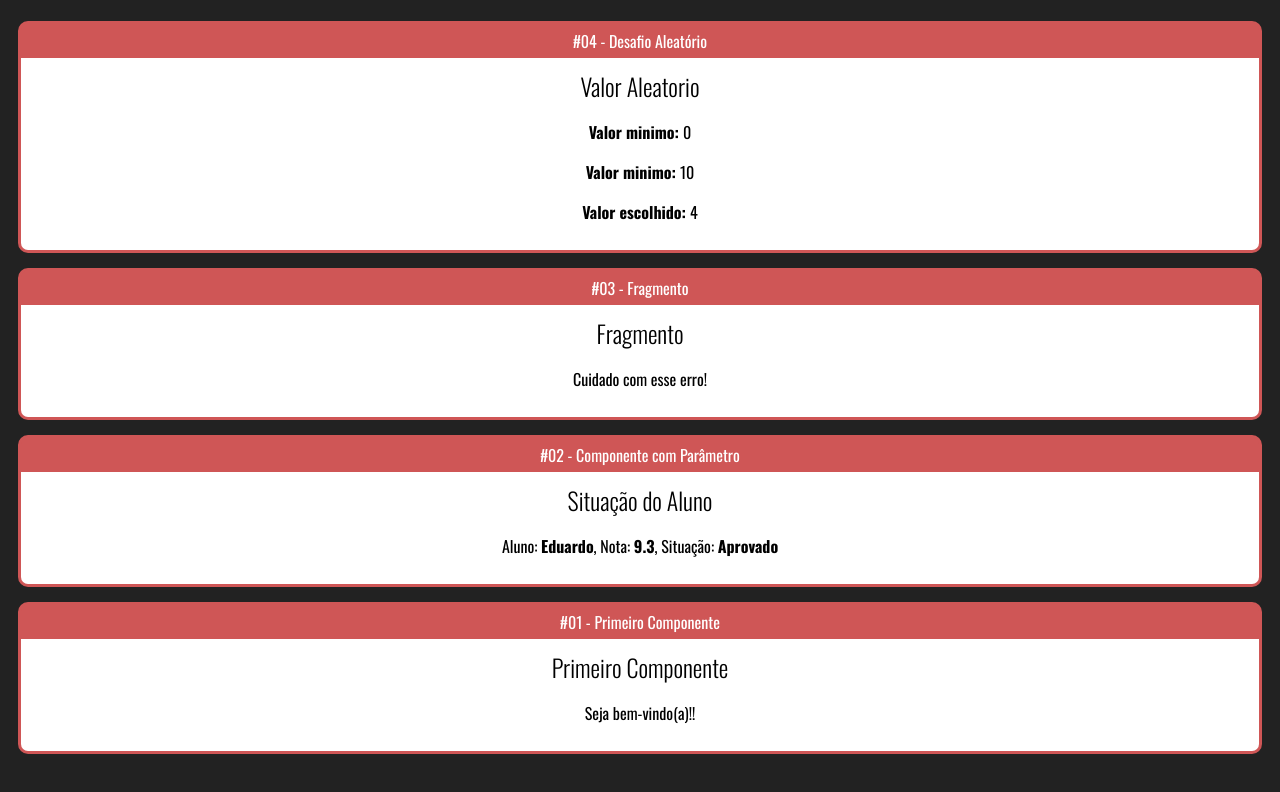
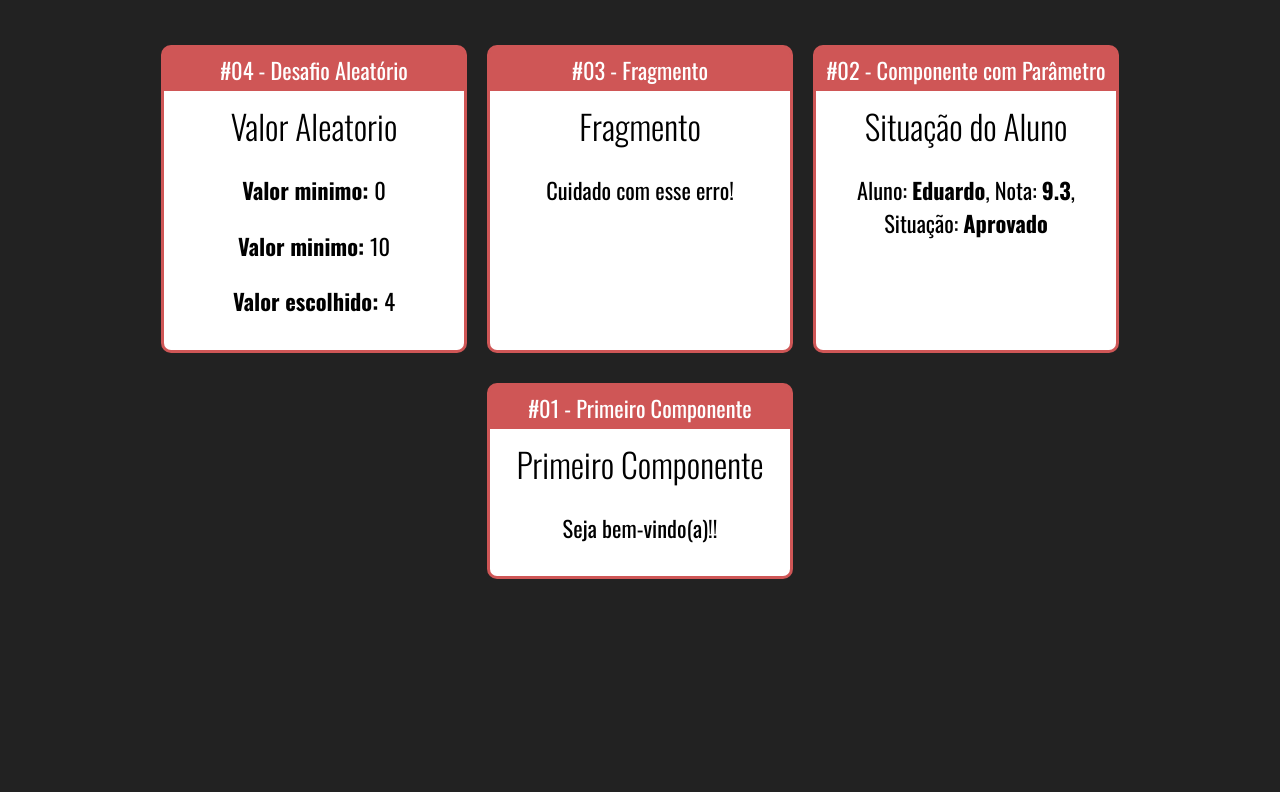
Before and after one commit to eduardobcoelho/react-curso, a React (Create React App) app in the folder fundamentos-react/: page / in a window 1280 px wide. Shown: the top 792 px of the page. Built offline with nearby package versions, Linux system fonts and the light colour scheme.

Commit message:
CSS Cards

```diff
--- /dev/null
+++ b/fundamentos-react/src/App.css
@@ -0,0 +1,5 @@
+.App .Cards {
+    display: flex;
+    justify-content: center;
+    flex-wrap: wrap;
+}
--- a/fundamentos-react/src/App.jsx
+++ b/fundamentos-react/src/App.jsx
@@ -1,3 +1,4 @@
+import "./App.css";
 import React from "react";
 
 import Card from "./components/layout/Card";
@@ -7,9 +8,10 @@
 import Primeiro from "./components/basicos/Primeiro";
 
 export default () => (
-  <div id="app">
+  <div className="App">
     <h1></h1>
 
+    <div className="Cards">
       <Card titulo="#04 - Desafio Aleatório">
         <Aleatorio min={0} max={10} />
       </Card>
@@ -26,4 +28,5 @@
         <Primeiro></Primeiro>
       </Card>
     </div>
+  </div>
 );
--- a/fundamentos-react/src/components/layout/Card.css
+++ b/fundamentos-react/src/components/layout/Card.css
@@ -4,6 +4,11 @@
     border-radius: 10px;
     overflow: hidden;
     margin: 15px 10px;
+
+    display: flex;
+    flex-direction: column;
+    min-width: 300px;
+    max-width: 300px;
 }
 
 .Card .Title {
@@ -13,6 +18,7 @@
 }
 
 .Card .Content {
+    flex: 1;
     background-color: #fff;
     color: #000;
     padding: 10px;
--- a/fundamentos-react/src/index.css
+++ b/fundamentos-react/src/index.css
@@ -3,6 +3,7 @@
     background-color: #222;
     color: #fff;
     text-align: center;
+    font-size: 1.4rem;
 }
 
 h1, h2, h3 {
```
Also changed, not shown: 2 other files (tests, documents, lock files or other folders). Lines whose indentation alone changed are shown as unchanged.
